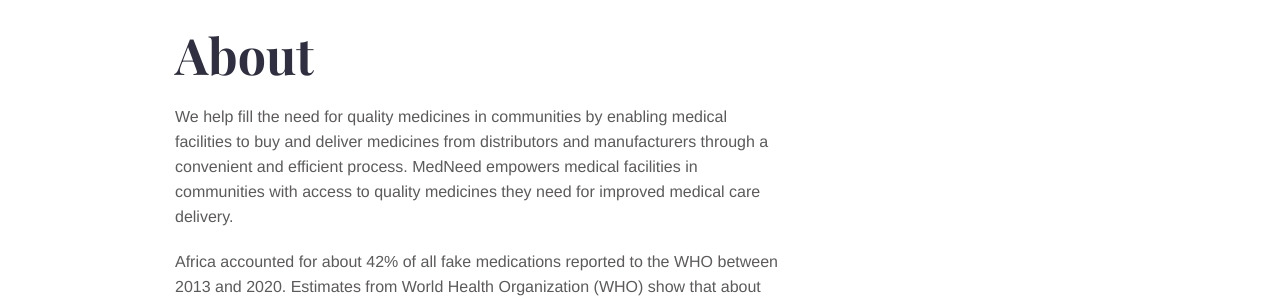
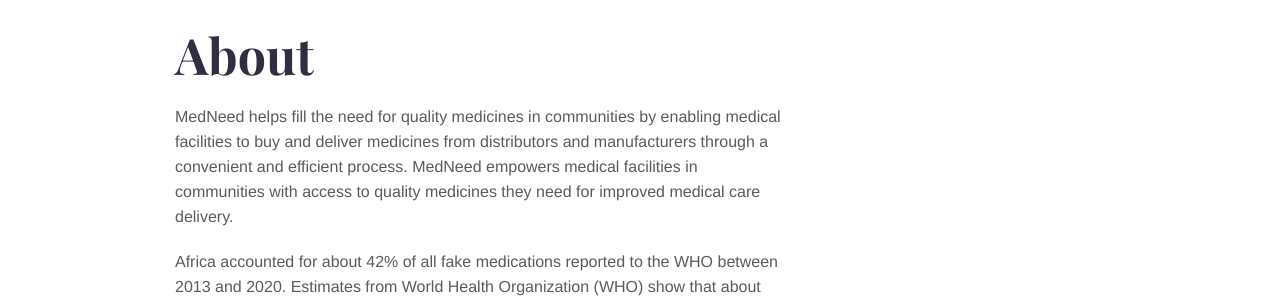
Before and after one commit to Iraneus/betamedneed, a Jekyll site: the page built from about.md, in a window 1280 px wide. Shown: the part 137-437 px from the top of the page. Built offline with Jekyll 4.4.1, drawn with Linux system fonts in a browser that asks for light colours.

Commit message:
another commit after pull request

```diff
--- a/about.md
+++ b/about.md
@@ -5,7 +5,7 @@
 bodyClass: page-about
 ---
 
-We help fill the need for quality medicines in communities by enabling medical facilities to buy and deliver medicines from distributors and manufacturers through a convenient and efficient process. MedNeed empowers medical facilities in communities with access to quality medicines they need for improved medical care delivery.
+MedNeed helps fill the need for quality medicines in communities by enabling medical facilities to buy and deliver medicines from distributors and manufacturers through a convenient and efficient process. MedNeed empowers medical facilities in communities with access to quality medicines they need for improved medical care delivery.
 
 Africa accounted for about 42% of all fake medications reported to the WHO between 2013 and 2020. Estimates from World Health Organization (WHO) show that about 274 deaths occur every day in Africa as a result of fake medication. And too many medical facilities experience significant difficulties getting the medical products they need when they need it.
 
```
